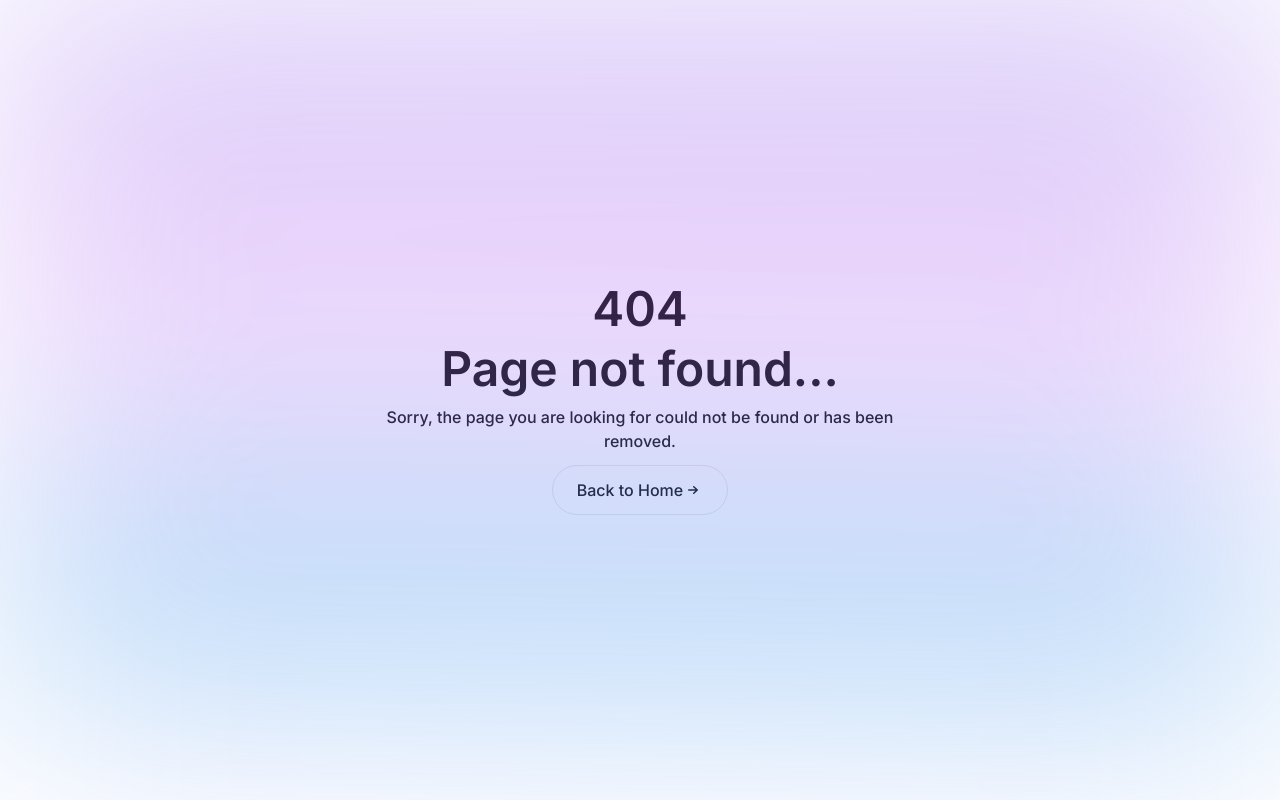
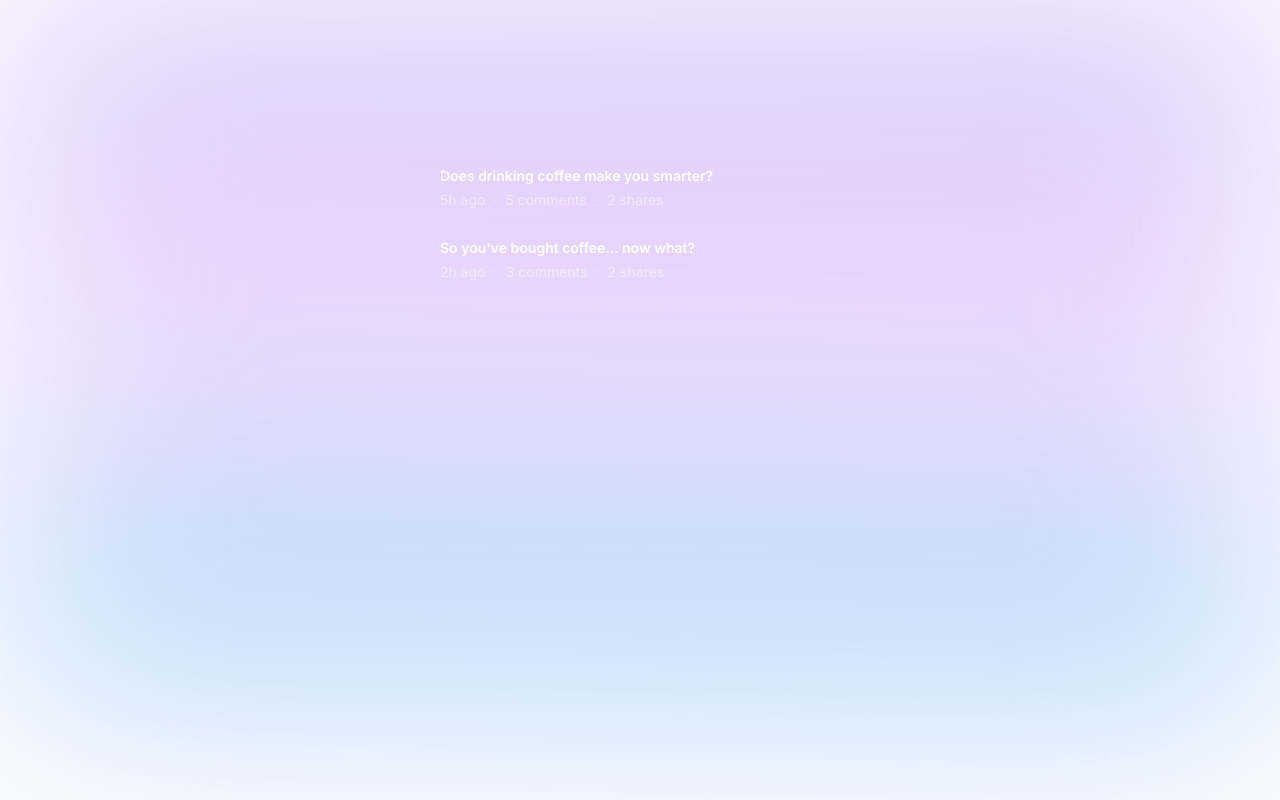
Before and after one commit to kazibyteorg/kazibyte.ai, a Next.js app: page /services in a window 1280 px wide. Before the commit this address had no page. Built offline with nearby package versions, Linux system fonts and the light colour scheme.

Commit message:
- Environments: .env.local

```diff
--- /dev/null
+++ b/src/app/services/page.tsx
@@ -0,0 +1,12 @@
+import ServicesNav from '@/components/ui/ourServices/ServicesNav'
+import React from 'react'
+
+const ServicesPage = () => {
+  return (
+      <div>
+          <ServicesNav />
+    </div>
+  )
+}
+
+export default ServicesPage
--- a/src/components/ui/brand/Navbar.tsx
+++ b/src/components/ui/brand/Navbar.tsx
@@ -3,19 +3,15 @@ import {
   Disclosure,
   DisclosureButton,
   DisclosurePanel,
-  Menu,
-  MenuButton,
-  MenuItem,
-  MenuItems,
 } from "@headlessui/react";
-import { Bars3Icon, BellIcon, XMarkIcon } from "@heroicons/react/24/outline";
+import { Bars3Icon, XMarkIcon } from "@heroicons/react/24/outline";
 import PopoverNav from "./PopoverNav";
 
 const navigation = [
-  { name: "Dashboard", href: "#", current: true },
-  { name: "Team", href: "#", current: false },
-  { name: "Projects", href: "#", current: false },
-  { name: "Calendar", href: "#", current: false },
+  { name: "Services", href: "/services", current: true },
+  { name: "Our Solutions", href: "/our-solutions", current: false },
+  { name: "Success Stories", href: "/success-stories", current: false },
+  { name: "Resources", href: "/resources", current: false },
 ];
 
 function classNames(...classes: string[]) {
@@ -95,6 +91,7 @@ export default function Example() {
               {item.name}
             </DisclosureButton>
           ))}
+          <PopoverNav />
         </div>
       </DisclosurePanel>
     </Disclosure>
--- a/src/components/ui/brand/PopoverNav.tsx
+++ b/src/components/ui/brand/PopoverNav.tsx
@@ -8,12 +8,36 @@ import {
 } from "@heroicons/react/16/solid";
 import Link from "next/link";
 
+// Define variables for links and icons
+const menuItems = [
+  {
+    label: "Food Delivery App",
+    href: "/solutions/our-solutions/food-delivery-app",
+    icon: ArchiveBoxXMarkIcon,
+  },
+  {
+    label: "Social Media App",
+    href: "/solutions/our-solutions/social-media-app",
+    icon: null,
+  },
+  {
+    label: "Ecommerce Store",
+    href: "/solutions/our-solutions/ecommerce-store",
+    icon: Square2StackIcon,
+  },
+  {
+    label: "Personal Finance App",
+    href: "/solutions/our-solutions/personal-finance-app",
+    icon: PencilIcon,
+  },
+];
+
 export default function Example() {
   return (
-    <div className="relative">
-      <Menu __demoMode>
+    <div className="">
+      <Menu>
         <MenuButton className="inline-flex items-center gap-2 rounded-md bg-gray-800 py-1.5 px-3 text-sm/6 font-semibold text-white shadow-inner shadow-white/10 focus:outline-none data-[hover]:bg-gray-700 data-[open]:bg-gray-700 data-[focus]:outline-1 data-[focus]:outline-white">
-          Our Services
+          Solutions
           <ChevronDownIcon className="size-4 fill-white/60" />
         </MenuButton>
 
@@ -22,39 +46,17 @@ export default function Example() {
           anchor="bottom end"
           className="w-52 origin-top-right rounded-xl border border-white/5 bg-white/5 p-1 text-sm/6 text-white transition duration-100 ease-out [--anchor-gap:var(--spacing-1)] focus:outline-none data-[closed]:scale-95 data-[closed]:opacity-0"
         >
-          <MenuItem>
-                      <Link href="/services" className="group flex w-full items-center gap-2 rounded-lg py-1.5 px-3 data-[focus]:bg-white/10">
-                          <PencilIcon className="size-4 fill-white/30" />
-                          </Link>
-          </MenuItem>
-          <MenuItem>
-            <button className="group flex w-full items-center gap-2 rounded-lg py-1.5 px-3 data-[focus]:bg-white/10">
-              <Square2StackIcon className="size-4 fill-white/30" />
-              Duplicate
-              <kbd className="ml-auto hidden font-sans text-xs text-white/50 group-data-[focus]:inline">
-                ⌘D
-              </kbd>
-            </button>
-          </MenuItem>
-          <div className="my-1 h-px bg-white/5" />
-          <MenuItem>
-            <button className="group flex w-full items-center gap-2 rounded-lg py-1.5 px-3 data-[focus]:bg-white/10">
-              <ArchiveBoxXMarkIcon className="size-4 fill-white/30" />
-              Archive
-              <kbd className="ml-auto hidden font-sans text-xs text-white/50 group-data-[focus]:inline">
-                ⌘A
-              </kbd>
-            </button>
-          </MenuItem>
-          <MenuItem>
-            <button className="group flex w-full items-center gap-2 rounded-lg py-1.5 px-3 data-[focus]:bg-white/10">
-              <TrashIcon className="size-4 fill-white/30" />
-              Delete
-              <kbd className="ml-auto hidden font-sans text-xs text-white/50 group-data-[focus]:inline">
-                ⌘D
-              </kbd>
-            </button>
-          </MenuItem>
+          {menuItems.map((item, index) => (
+            <MenuItem key={index}>
+              <Link
+                href={item.href}
+                className="group flex w-full items-center gap-2 rounded-lg py-1.5 px-3 data-[focus]:bg-white/10"
+              >
+                {item.label}
+                {item.icon && <item.icon className="size-4 fill-white/30" />}
+              </Link>
+            </MenuItem>
+          ))}
         </MenuItems>
       </Menu>
     </div>
--- a/src/components/ui/ourServices/Services.tsx
+++ b/src/components/ui/ourServices/Services.tsx
@@ -1,9 +1,7 @@
 import React from 'react'
 
 const Services = () => {
-  return (
-    <div>Services</div>
-  )
+  return <div>services</div>;
 }
 
 export default Services
--- /dev/null
+++ b/src/components/ui/ourServices/ServicesNav.tsx
@@ -0,0 +1,111 @@
+import { Tab, TabGroup, TabList, TabPanel, TabPanels } from "@headlessui/react";
+
+const categories = [
+  {
+    name: "Recent",
+    posts: [
+      {
+        id: 1,
+        title: "Does drinking coffee make you smarter?",
+        date: "5h ago",
+        commentCount: 5,
+        shareCount: 2,
+      },
+      {
+        id: 2,
+        title: "So you've bought coffee... now what?",
+        date: "2h ago",
+        commentCount: 3,
+        shareCount: 2,
+      },
+    ],
+  },
+  {
+    name: "Popular",
+    posts: [
+      {
+        id: 1,
+        title: "Is tech making coffee better or worse?",
+        date: "Jan 7",
+        commentCount: 29,
+        shareCount: 16,
+      },
+      {
+        id: 2,
+        title: "The most innovative things happening in coffee",
+        date: "Mar 19",
+        commentCount: 24,
+        shareCount: 12,
+      },
+    ],
+  },
+  {
+    name: "Trending",
+    posts: [
+      {
+        id: 1,
+        title: "Ask Me Anything: 10 answers to your questions about coffee",
+        date: "2d ago",
+        commentCount: 9,
+        shareCount: 5,
+      },
+      {
+        id: 2,
+        title: "The worst advice we've ever heard about coffee",
+        date: "4d ago",
+        commentCount: 1,
+        shareCount: 2,
+      },
+    ],
+  },
+];
+
+export default function ServicesNav() {
+  return (
+    <div className="flex h-screen w-full justify-center pt-24 px-4">
+      <div className="w-full max-w-md">
+        <TabGroup>
+          <TabList className="flex gap-4">
+            {categories.map(({ name }) => (
+              <Tab
+                key={name}
+                className="rounded-full py-1 px-3 text-sm/6 font-semibold text-white focus:outline-none data-[selected]:bg-white/10 data-[hover]:bg-white/5 data-[selected]:data-[hover]:bg-white/10 data-[focus]:outline-1 data-[focus]:outline-white"
+              >
+                {name}
+              </Tab>
+            ))}
+          </TabList>
+          <TabPanels className="mt-3">
+            {categories.map(({ name, posts }) => (
+              <TabPanel key={name} className="rounded-xl bg-white/5 p-3">
+                <ul>
+                  {posts.map((post) => (
+                    <li
+                      key={post.id}
+                      className="relative rounded-md p-3 text-sm/6 transition hover:bg-white/5"
+                    >
+                      <a href="#" className="font-semibold text-white">
+                        <span className="absolute inset-0" />
+                        {post.title}
+                      </a>
+                      <ul
+                        className="flex gap-2 text-white/50"
+                        aria-hidden="true"
+                      >
+                        <li>{post.date}</li>
+                        <li aria-hidden="true">&middot;</li>
+                        <li>{post.commentCount} comments</li>
+                        <li aria-hidden="true">&middot;</li>
+                        <li>{post.shareCount} shares</li>
+                      </ul>
+                    </li>
+                  ))}
+                </ul>
+              </TabPanel>
+            ))}
+          </TabPanels>
+        </TabGroup>
+      </div>
+    </div>
+  );
+}
```
